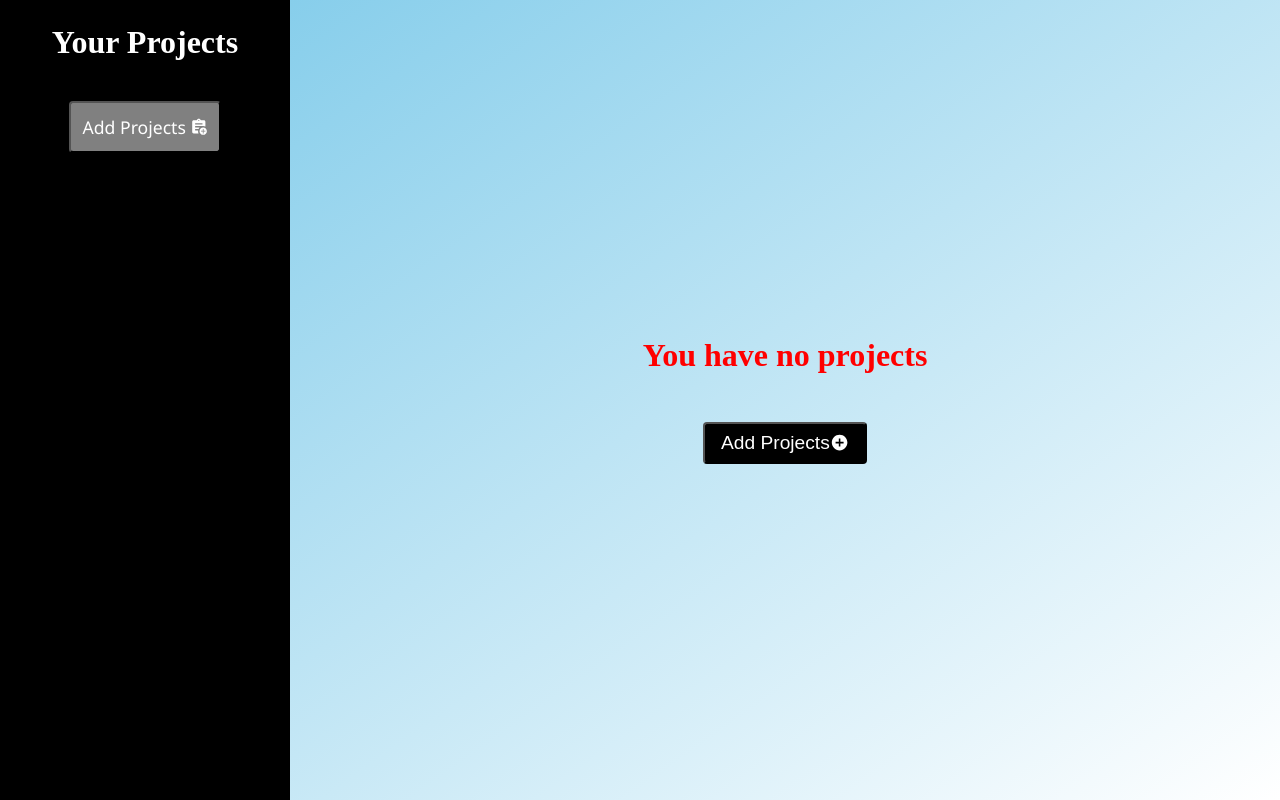
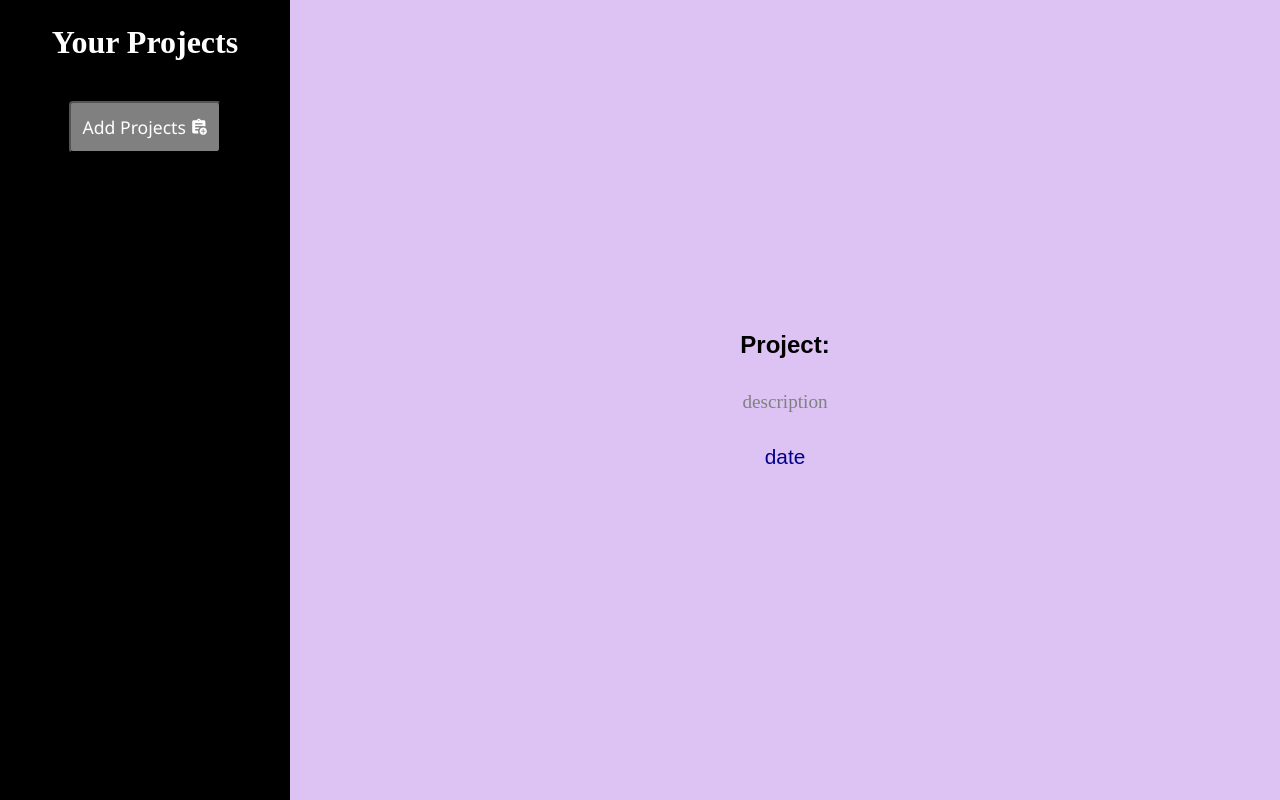
Before and after one commit to RMHamzaArif89/React_Pro21_uploadProject, a React (Vite) app in the folder Project_Creator/: page / in a window 1280 px wide. Built offline with nearby package versions, Linux system fonts and the light colour scheme.

Commit message:
crated the projects components & css file

```diff
--- a/Project_Creator/src/App.jsx
+++ b/Project_Creator/src/App.jsx
@@ -1,16 +1,20 @@
 import { useState } from 'react'
 import Sidebar from './components/Sidebar'
 import Blank from './components/blank'
+import Projects from './components/projects'
 
 import './App.css'
 
 function App() {
+  let[con,setCon]=useState(false)
 
   return (
   <>
 <div className="container">
 <Sidebar/>
-  <Blank/>
+  {
+   con?<Blank/>:<Projects/>
+  }
 </div>
   </>
   )
--- a/Project_Creator/src/components/Projects.jsx
+++ b/Project_Creator/src/components/Projects.jsx
@@ -0,0 +1,15 @@
+import React from 'react'
+import './css/projects.css'
+
+function Projects() {
+  return (
+    <div className='projects'>
+        <div className="name">Project: </div>
+        <div className="description">description</div>
+        <div className="date">date</div>
+
+    </div>
+  )
+}
+
+export default Projects
--- /dev/null
+++ b/Project_Creator/src/components/css/projects.css
@@ -0,0 +1,31 @@
+.projects{
+    width: 80%;
+    height: 100vh;
+    display: flex;
+    align-items: center;
+    justify-content: center;
+    flex-direction: column;
+    background: rgb(221, 195, 244);
+    gap: 2rem;
+}
+.name{
+    font-size: 1.5rem;
+    color: black;
+    font-family: sans-serif;
+    font-weight: bold;
+
+
+
+}
+.description{
+    font-size: 1.2rem;
+    color: gray;
+    font-family: serif;
+
+}
+.date{
+    font-size: 1.3rem;
+    color: darkblue;
+    font-family:sans-serif;
+
+}
```
